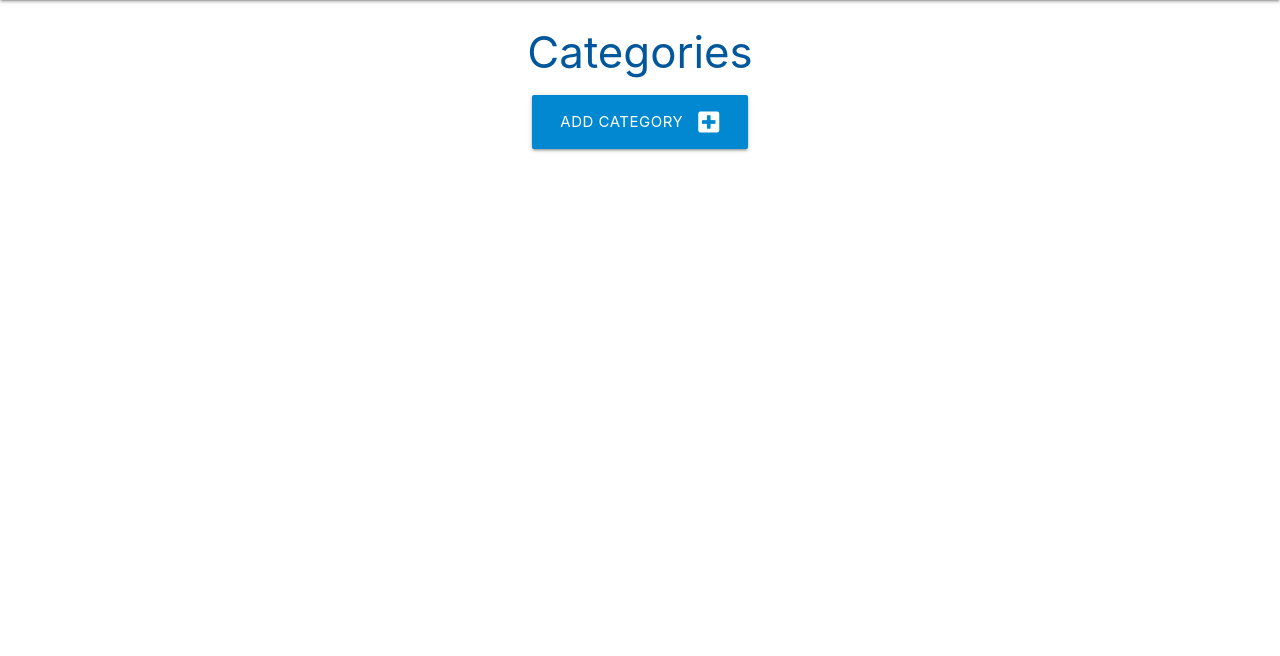
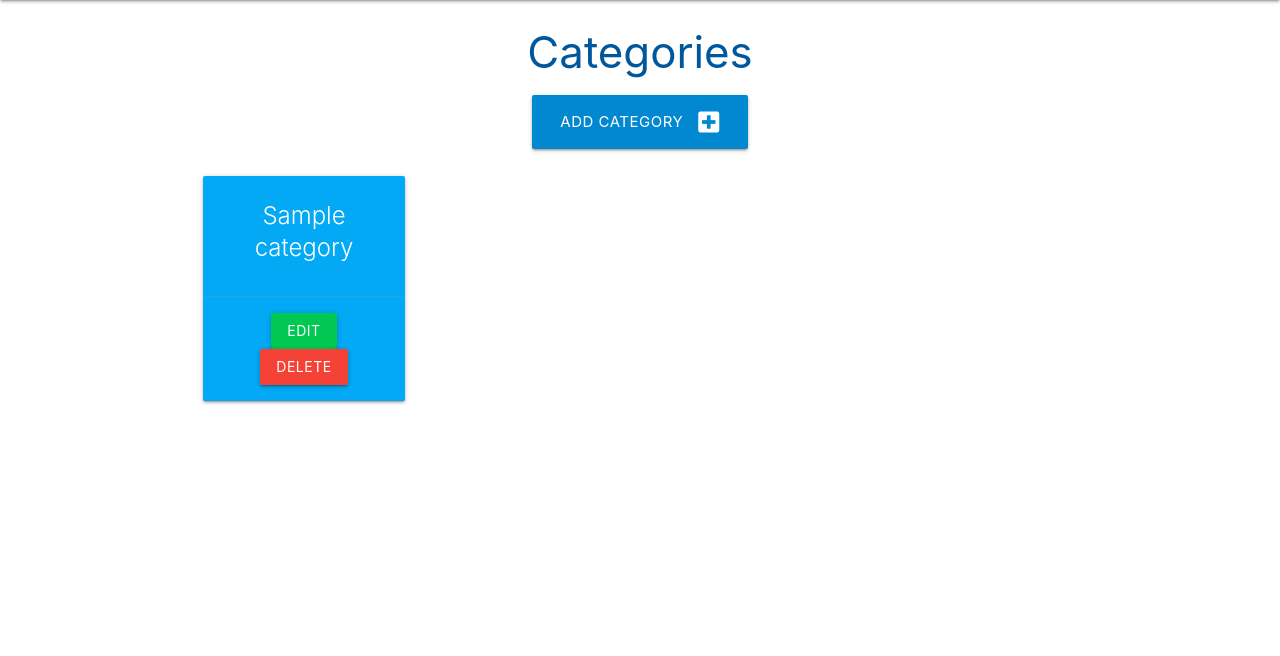
Before and after one commit to Sabri-bel/taskmanager, a Flask app: page /categories in a window 1280 px wide. Shown: the part 64-720 px from the top of the page. Run offline with Flask 3, Linux system fonts and the light colour scheme; tables that the repository leaves empty hold one stand-in row (values such as "Sample post").

Commit message:
adding tiles to the categories

```diff
--- a/taskmanager/routes.py
+++ b/taskmanager/routes.py
@@ -11,7 +11,14 @@ def home():
 # this will link the categories.html with a function with the same name
 @app.route("/categories")
 def categories():
-    return render_template("categories.html")
+    # retrieve the categorylisted in the database and display them
+    # 1 query the Category model imported at the beginning (category.query.all())
+    # 2 add to the category model the sorting method order_by() for retrieve information added later
+    # 3 sorting by category_name
+    # add the list() python function because .all return a cursor object that cannot be rendered correctly with the fromt end templates
+    categories = list(Category.query.order_by(Category.category_name).all())
+    #categories=categories -> first one is the name of the html file and the second one is the name of the variable specified above
+    return render_template("categories.html", categories=categories)
 
 
 # this will link the add_categories.html with a function with the same name
--- a/taskmanager/templates/categories.html
+++ b/taskmanager/templates/categories.html
@@ -17,5 +17,19 @@ link the add_category python function-->
         </a>
     </div>
 </div>
-
+<div class="row">
+    {% for category in categories %}
+    <div class="col s12 m6 l3">
+        <div class="card light-blue text-darken-4 center-align">
+            <div class="card-content white-text">
+                <span class="card-title">{{ category.category_name }}</span>
+            </div>
+            <div class="card-action">
+                <a href="#" class="btn green accent-4">Edit</a>
+                <a href="#" class="btn red">Delete</a>
+            </div>
+        </div>
+    </div>
+    {% endfor %}
+</div>
 {% endblock %}
```
